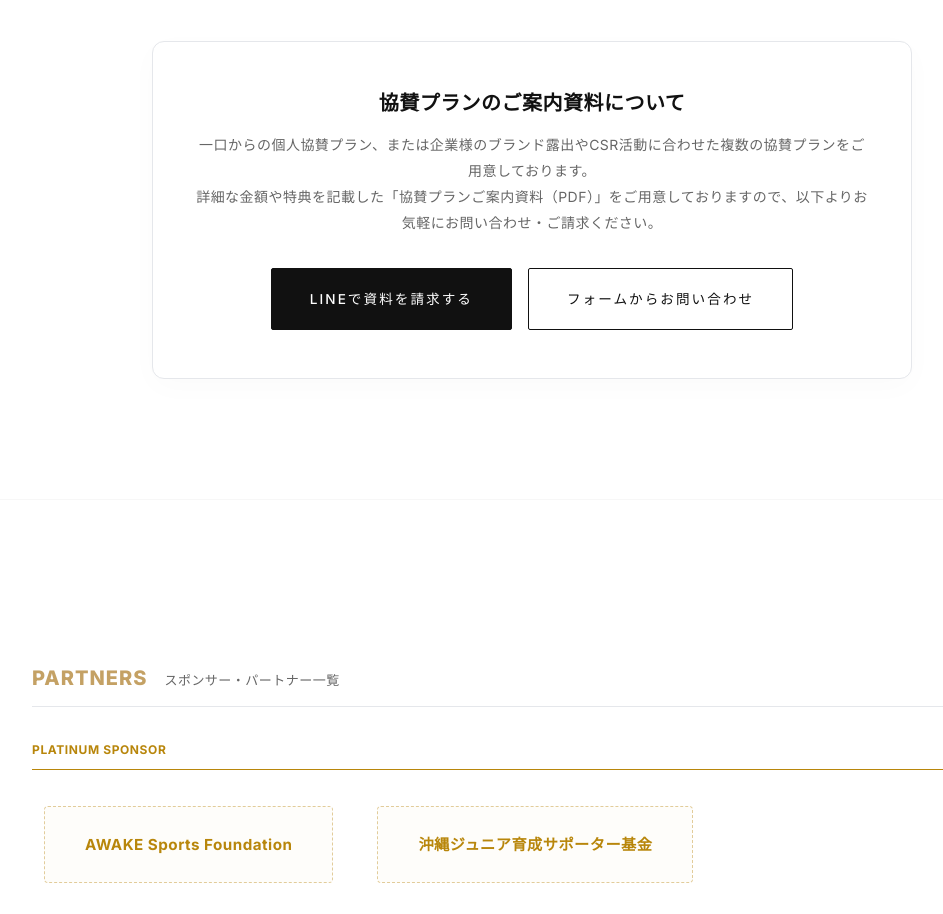
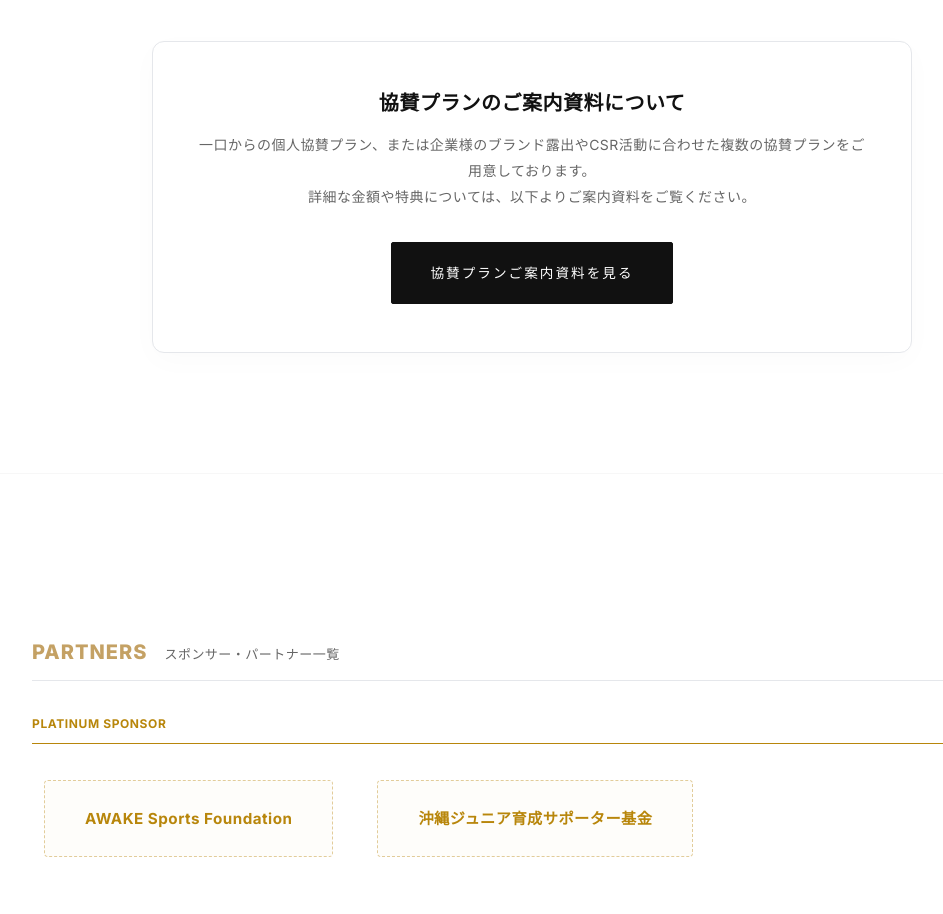
Before and after one commit to SprintAcademyAWAKE/awake-okinawa-hp, a website: page platform.html in a window 1280 px wide. Shown: the part 5840-6754 px from the top of the page, without its empty margins (108-1051 px from the left). Drawn offline with nearby package versions, Linux system fonts and the light colour scheme; a web font is replaced by a local one.

Commit message:
Update sponsor guide buttons to directly link to sponsor-guide.html

```diff
--- a/platform.html
+++ b/platform.html
@@ -399,11 +399,10 @@
           <h3 style="font-size: 1.25rem; font-weight: 700; color: var(--primary); margin-bottom: 16px;">協賛プランのご案内資料について</h3>
           <p style="font-size: 14px; color: var(--text-light); line-height: 1.85; margin-bottom: 32px;">
             一口からの個人協賛プラン、または企業様のブランド露出やCSR活動に合わせた複数の協賛プランをご用意しております。<br>
-            詳細な金額や特典を記載した「協賛プランご案内資料（PDF）」をご用意しておりますので、以下よりお気軽にお問い合わせ・ご請求ください。
+            詳細な金額や特典については、以下よりご案内資料をご覧ください。
           </p>
-          <div style="display: flex; gap: 16px; justify-content: center; flex-wrap: wrap;">
-            <a href="https://lin.ee/1F3Tqka" target="_blank" rel="noopener noreferrer" class="btn btn-primary">LINEで資料を請求する</a>
-            <a href="#contact" class="btn btn-outline">フォームからお問い合わせ</a>
+          <div style="display: flex; justify-content: center;">
+            <a href="sponsor-guide.html" class="btn btn-primary">協賛プランご案内資料を見る</a>
           </div>
         </div>
       </div>
```
